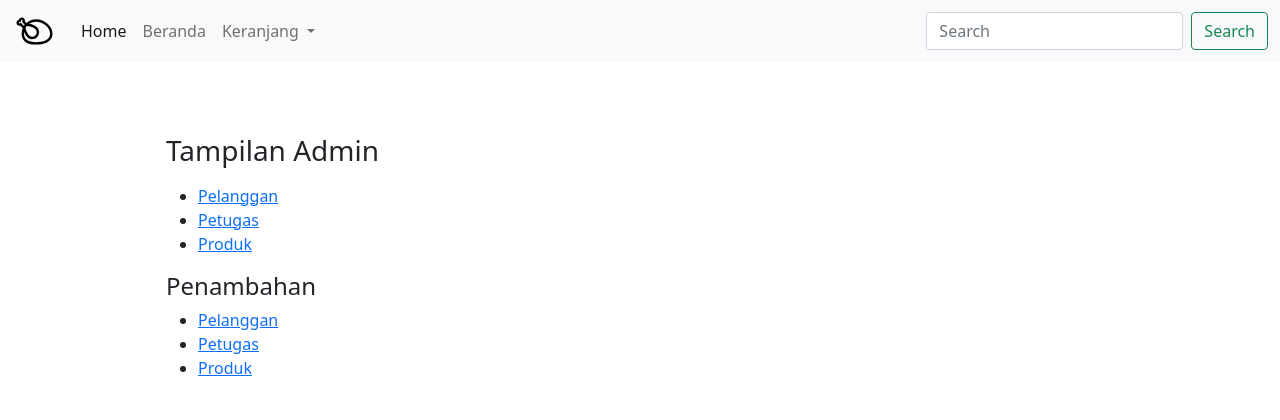
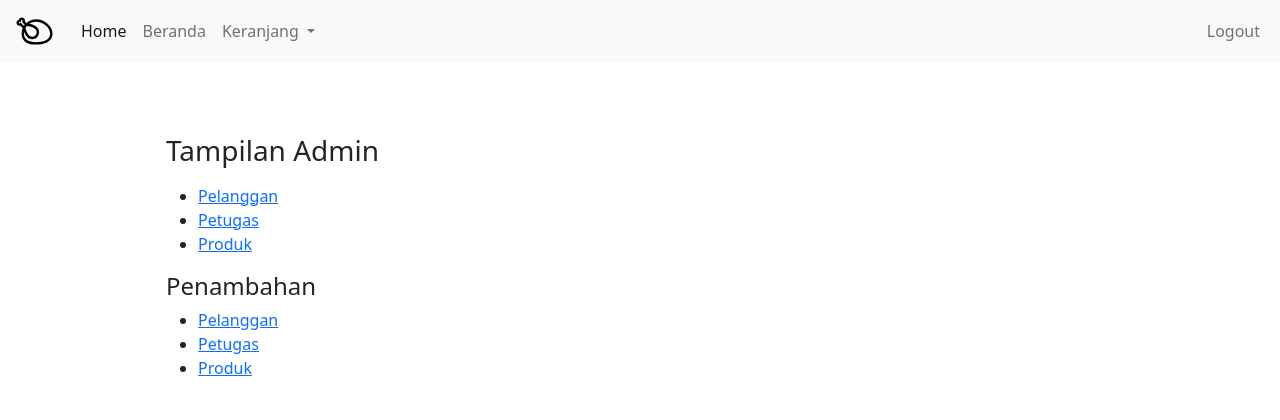
Before and after one commit to cowdingus/php-assignment-htdocs, a PHP site: page /index.php in a window 1280 px wide. Shown: the top 420 px of the page. Run offline with PHP 8.4, Linux system fonts and the light colour scheme; a user stored in the database is signed in; data that the repository does not hold is empty.

Commit message:
Replace search form with logout button on header

```diff
--- a/header.php
+++ b/header.php
@@ -32,7 +32,7 @@ if (empty($_SESSION['id_petugas'])) {
 					<span class="navbar-toggler-icon"></span>
 				</button>
 				<div class="collapse navbar-collapse" id="navbarSupportedContent">
-					<ul class="navbar-nav me-auto mb-2 mb-lg-0">
+					<ul class="navbar-nav w-100 mb-2 mb-lg-0">
 						<li class="nav-item">
 							<a class="nav-link active" aria-current="page" href="/home.php">Home</a>
 						</li>
@@ -48,11 +48,10 @@ if (empty($_SESSION['id_petugas'])) {
 								<li><a class="dropdown-item" href="keranjang.php">Ingin dibeli</a></li>
 							</ul>
 						</li>
+						<li class="nav-item ms-lg-auto">
+							<a class="nav-link" href="/logout.php">Logout</a>
+						</li>
 					</ul>
-					<form class="d-flex">
-						<input class="form-control me-2" type="search" placeholder="Search" aria-label="Search">
-						<button class="btn btn-outline-success" type="submit">Search</button>
-					</form>
 				</div>
 			</div>
 		</nav>
```
